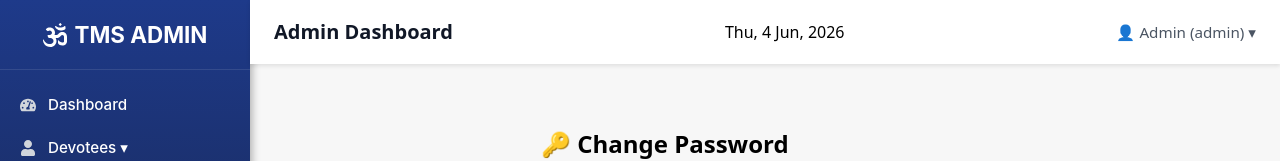
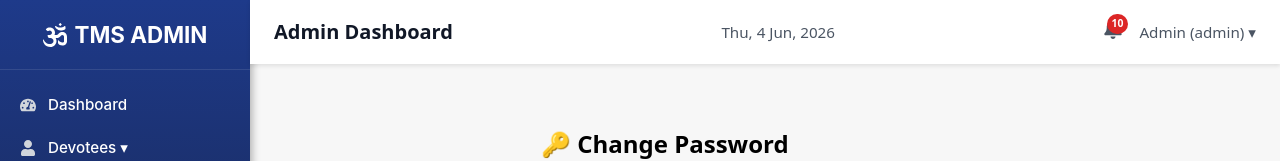
Before and after one commit to shreedharniki/temple-managements, a React (Vite) app in the folder React/: page /change-password in a window 1280 px wide. Shown: the top 161 px of the page. Built offline with nearby package versions, Linux system fonts and the light colour scheme; sample sign-in values are in the browser's storage.

Commit message:
notification icon

```diff
--- a/React/src/components/layout/Navbar.css
+++ b/React/src/components/layout/Navbar.css
@@ -1,29 +1,7 @@
-/* .navbar {
-  height: 4rem;
-  background-color: #ffffff;
-  box-shadow: 0 2px 4px rgba(0, 0, 0, 0.1);
-  display: flex;
-  align-items: center;
-  justify-content: space-between;
-  padding: 0 1.5rem;
-}
-
-.navbar-title {
-  font-size: 1.25rem;
-  font-weight: 600;
-  color: #111827;
-}
-
-.navbar-user {
-  color: #4b5563;
-  font-size: 0.95rem;
-} */
-
-
 .navbar {
   height: 4rem;
   background-color: #ffffff;
-  box-shadow: 0 2px 4px rgba(0, 0, 0, 0.1);
+  box-shadow: 0 2px 4px rgba(0,0,0,0.1);
   display: flex;
   align-items: center;
   justify-content: space-between;
@@ -37,47 +15,50 @@
   color: #111827;
 }
 
-.navbar-user {
+.navbar-date {
+  font-size: 0.95rem;
+  color: #4b5563;
+}
+
+/* Right section */
+.navbar-right {
+  display: flex;
+  align-items: center;
+  gap: 1rem;
+}
+
+/* Notification */
+.navbar-notif {
   position: relative;
 }
 
-/* .user-button {
+.notif-button {
   background: none;
   border: none;
-  font-size: 0.95rem;
+  font-size: 1.25rem;
+  cursor: pointer;
+  position: relative;
   color: #4b5563;
-  cursor: pointer;
-  font-weight: 500;
-} */
- .user-button {
-  background: none;
-  border: none;
-  font-size: 0.95rem;
-  color: #4b5563;
-  cursor: pointer;
-  font-weight: 500;
-  display: flex;
-  align-items: center;
-  gap: 0.5rem;
 }
 
-.user-button:hover {
+.notif-button:hover {
   color: #111827;
 }
 
-/* .dropdown {
+/* Badge */
+.notif-badge {
   position: absolute;
-  right: 0;
-  top: 100%;
-  margin-top: 0.5rem;
-  background: #fff;
-  border: 1px solid #e5e7eb;
-  border-radius: 6px;
-  box-shadow: 0 4px 8px rgba(0,0,0,0.1);
-  min-width: 180px;
-  z-index: 1000;
-} */
+  top: -5px;
+  right: -5px;
+  background-color: #dc2626; /* red */
+  color: white;
+  font-size: 0.65rem;
+  font-weight: 600;
+  padding: 2px 5px;
+  border-radius: 999px;
+}
 
+/* Dropdowns */
 .dropdown {
   position: absolute;
   right: 0;
@@ -91,19 +72,10 @@
   z-index: 1000;
   overflow: hidden;
 }
-/* .dropdown-item {
-  display: block;
-  padding: 10px 14px;
-  text-align: left;
-  font-size: 14px;
-  color: #374151;
-  text-decoration: none;
-  cursor: pointer;
-  background: transparent;
-  border: none;
-  width: 100%;
 
-} */
+.notif-dropdown {
+  min-width: 220px;
+}
 
 .dropdown-item {
   display: flex;
@@ -120,22 +92,32 @@
   transition: background 0.2s;
 }
 
+.dropdown-item:hover {
+  background: #f3f4f6;
+}
 
 .dropdown-icon {
   font-size: 1rem;
   color: #6b7280;
 }
 
-.dropdown-item:hover {
-  background: #f3f4f6;
+.logout {
+  color: #b91c1c;
+  font-weight: 600;
 }
 
-.dropdown-item:hover .dropdown-icon {
+.user-button {
+  background: none;
+  border: none;
+  font-size: 0.95rem;
+  color: #4b5563;
+  cursor: pointer;
+  font-weight: 500;
+  display: flex;
+  align-items: center;
+  gap: 0.5rem;
+}
+
+.user-button:hover {
   color: #111827;
 }
-
-
-.logout {
-  color: #b91c1c; /* red-700 */
-  font-weight: 600;
-}
--- a/React/src/components/layout/Navbar.jsx
+++ b/React/src/components/layout/Navbar.jsx
@@ -1,96 +1,30 @@
-// import { formatDate } from "../../utils/helpers";
-// import React, { useState, useRef, useEffect } from "react";
-// import "./Navbar.css";
-// import { Link, useNavigate } from "react-router-dom";
-// import { useDispatch, useSelector } from "react-redux"; // ✅ added useSelector
-// import { logout } from "../../store/authSlice";
-// import { FaCog,
-// FaUser,
-// FaLock,
-// FaSignOutAlt } from "react-icons/fa";
-// function Navbar() {
-//   const [open, setOpen] = useState(false);
-//   const dropdownRef = useRef(null);
-//   const dispatch = useDispatch();
-//   const navigate = useNavigate();
-
-//   // ✅ Get user & role from Redux
-//   const user = useSelector((state) => state.auth.user);
-//   const role = useSelector((state) => state.auth.role);
-
-//   // Close dropdown if clicking outside
-//   useEffect(() => {
-//     const handleClickOutside = (event) => {
-//       if (dropdownRef.current && !dropdownRef.current.contains(event.target)) {
-//         setOpen(false);
-//       }
-//     };
-//     document.addEventListener("mousedown", handleClickOutside);
-//     return () => document.removeEventListener("mousedown", handleClickOutside);
-//   }, []);
-
-//   const handleLogout = () => {
-//     dispatch(logout());
-//     navigate("/"); // redirect to login after logout
-//   };
-//    const niki= "shreedhar niki"
-//   return (
-//     <header className="navbar">
-//       <h1 className="navbar-title">Admin Dashboard</h1>
-//       {formatDate(new Date())}
-//       <div className="navbar-user" ref={dropdownRef}>
-//         <button
-//           className="user-button"
-//           onClick={() => setOpen((prev) => !prev)}
-//         >
-//           👤 {user?.name || niki} ({role || "no role"}) ▾
-//         </button>
-
-//         {open && (
-//           <div className="dropdown">
-//             <Link to="/profile" className="dropdown-item">
-//                 <FaUser /> Profile
-//             </Link>
-//             <Link to="/change-password" className="dropdown-item">
-//                <FaLock /> Change Password
-//             </Link>
-//             <Link to="/settings" className="dropdown-item">
-//             <FaCog />  Settings
-//             </Link>
-//             <button className="dropdown-item logout" onClick={handleLogout}>
-//               <FaSignOutAlt />  Logout
-//             </button>
-//           </div>
-//         )}
-//       </div>
-//     </header>
-//   );
-// }
-
-// export default Navbar;
-
 import { formatDate } from "../../utils/helpers";
 import React, { useState, useRef, useEffect } from "react";
 import "./Navbar.css";
 import { Link, useNavigate } from "react-router-dom";
 import { useDispatch, useSelector } from "react-redux";
 import { logout } from "../../store/authSlice";
-import { FaCog, FaUser, FaLock, FaSignOutAlt } from "react-icons/fa";
+import { FaCog, FaUser, FaLock, FaSignOutAlt, FaBell } from "react-icons/fa";
 
 function Navbar() {
   const [open, setOpen] = useState(false);
+  const [notifOpen, setNotifOpen] = useState(false);
   const dropdownRef = useRef(null);
+  const notifRef = useRef(null);
   const dispatch = useDispatch();
   const navigate = useNavigate();
 
   const user = useSelector((state) => state.auth.user);
   const role = useSelector((state) => state.auth.role);
 
-  // Close dropdown if clicking outside
+  // Close dropdowns if clicking outside
   useEffect(() => {
     const handleClickOutside = (event) => {
       if (dropdownRef.current && !dropdownRef.current.contains(event.target)) {
         setOpen(false);
+      }
+      if (notifRef.current && !notifRef.current.contains(event.target)) {
+        setNotifOpen(false);
       }
     };
     document.addEventListener("mousedown", handleClickOutside);
@@ -99,7 +33,7 @@ function Navbar() {
 
   const handleLogout = () => {
     dispatch(logout());
-    navigate("/"); // redirect to login
+    navigate("/");
   };
 
   return (
@@ -107,9 +41,33 @@ function Navbar() {
       <h1 className="navbar-title">Admin Dashboard</h1>
       <div className="navbar-date">{formatDate(new Date())}</div>
 
+      <div className="navbar-right">
+        {/* Notification */}
+        <div className="navbar-notif" ref={notifRef}>
+          <button
+            className="notif-button"
+            onClick={() => setNotifOpen((prev) => !prev)}
+          >
+            <FaBell />
+            <span className="notif-badge">10</span>
+          </button>
+          {notifOpen && (
+            <div className="dropdown notif-dropdown">
+              <p className="dropdown-item">You have 10 new notifications</p>
+              <Link to="/notifications" className="dropdown-item">
+                View all
+              </Link>
+            </div>
+          )}
+        </div>
+
+        {/* User dropdown */}
         <div className="navbar-user" ref={dropdownRef}>
-        <button className="user-button" onClick={() => setOpen((prev) => !prev)}>
-          👤 {user?.name || "Admin"} ({role || "No role"}) ▾
+          <button
+            className="user-button"
+            onClick={() => setOpen((prev) => !prev)}
+          >
+            {user?.name || "Admin"} ({role || "No role"}) ▾
           </button>
 
           {open && (
@@ -129,6 +87,7 @@ function Navbar() {
             </div>
           )}
         </div>
+      </div>
     </header>
   );
 }
```
Also changed, not shown: 1 other file (tests, documents, lock files or other folders). Lines whose indentation alone changed are shown as unchanged.
